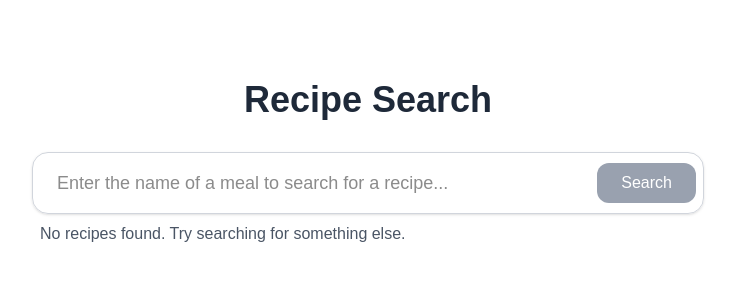
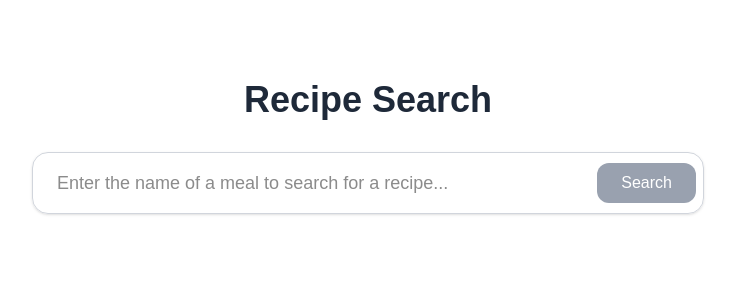
Before and after one commit to Tianna-Wen/nib-recipe-app, a Next.js app: page / in a window 1280 px wide. Shown: the top 300 px of the page, without its empty margins (272-1007 px from the left). Built offline with nearby package versions, Linux system fonts and the light colour scheme.

Commit message:
Add recipe grips to the page

```diff
--- a/src/app/page.tsx
+++ b/src/app/page.tsx
@@ -4,9 +4,10 @@ import { useState } from "react";
 import SearchBar from "@/components/SearchBar";
 import { searchMeals } from "@/util/mealDb";
 import { Meal } from "@/types/meal";
+import RecipeGrip from "@/components/RecipeGrid";
 
 export default function Home() {
-  const [meals, setMeals] = useState<Meal[]>([]);
+  const [meals, setMeals] = useState<Meal[] | null>(null);
   const [isLoading, setIsLoading] = useState(false);
   const [error, setError] = useState<string | null>(null);
 
@@ -46,19 +47,26 @@ export default function Home() {
           </div>
         )}
 
+        {!isLoading && meals && (
           <div className="w-full max-w-2xl">
-          {meals.length === 0 && !isLoading && (
-            <p className="text-gray-600 ml-2">
+            {meals.length === 0 && (
+              <p className="text-gray-600 ml-2 mb-2">
                 No recipes found. Try searching for something else.
               </p>
             )}
-          {meals.length > 0 && !isLoading && (
-            <p className="text-gray-600 ml-2">
+            {meals.length > 0 && (
+              <p className="text-gray-600 ml-2 mb-2">
                 Found{" "}
                 {meals.length === 1 ? "1 recipe" : `${meals.length} recipes`}
               </p>
             )}
+            {meals.map((meal) => (
+              <div key={meal.idMeal}>
+                <RecipeGrip meal={meal} />
               </div>
+            ))}
+          </div>
+        )}
       </div>
     </main>
   );
--- /dev/null
+++ b/src/components/RecipeGrid.tsx
@@ -0,0 +1,41 @@
+import { Meal } from "@/types/meal";
+
+interface RecipeGridProps {
+  meal: Meal;
+}
+
+export default function RecipeGrid({ meal }: RecipeGridProps) {
+  return (
+    <div className="w-full max-w-2xl mb-6 cursor-pointer">
+      <div className="w-full px-6 py-4 border border-gray-300 rounded-2xl">
+        <div className="flex gap-4">
+          <div className="flex-shrink-0">
+            <img
+              src={meal.strMealThumb}
+              alt={meal.strMeal}
+              className="w-28 h-28 object-cover rounded-lg"
+            />
+          </div>
+          <div className="flex-1 min-w-0">
+            <h2 className="text-xl font-bold text-gray-800 mb-1 whitespace-nowrap overflow-hidden text-ellipsis">
+              {meal.strMeal}
+            </h2>
+            <p className="text-sm text-gray-600 mb-2">
+              {meal.strCategory} • {meal.strArea}
+            </p>
+            <p
+              className="text-gray-700 leading-relaxed overflow-hidden"
+              style={{
+                display: "-webkit-box",
+                WebkitLineClamp: 2,
+                WebkitBoxOrient: "vertical",
+              }}
+            >
+              {meal.strInstructions}
+            </p>
+          </div>
+        </div>
+      </div>
+    </div>
+  );
+}
```
Lines whose indentation alone changed are shown as unchanged.
